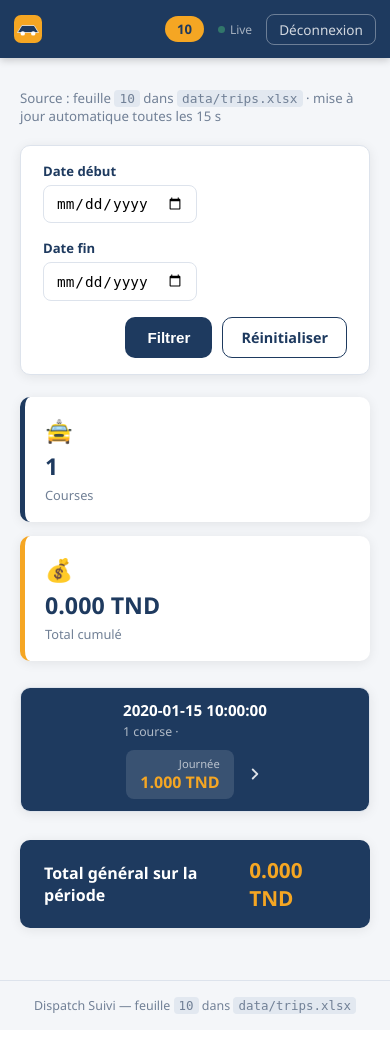
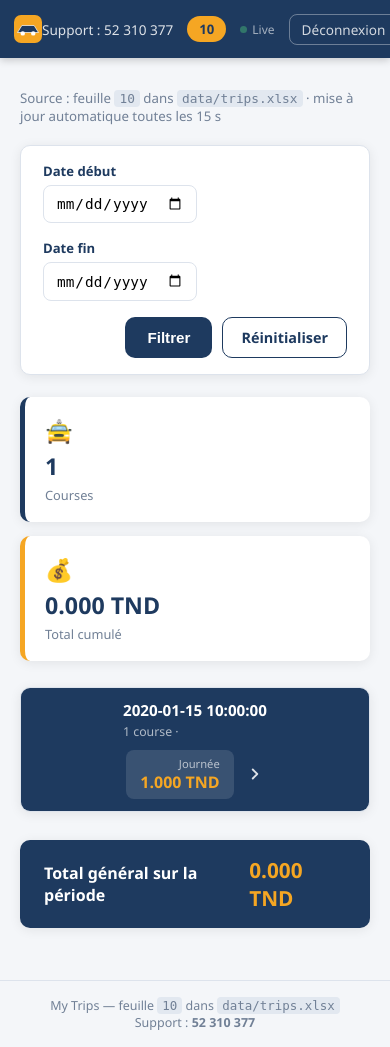
Before and after one commit to MalekBelayeb/trip-history-sync, a Flask app: template app/templates/dashboard.html in a window 390 px wide. Before the commit the page ends 1014 px from the top, so only its background shows below. Run offline with Flask 3, Linux system fonts and the light colour scheme; the template is opened without the code that fills it: most values are stand-ins (such as "Sample title", 1, 10 or a date in 2020).

Commit message:
fix: add support phone and max range month filter

```diff
--- a/app/templates/dashboard.html
+++ b/app/templates/dashboard.html
@@ -3,7 +3,7 @@
   <head>
     <meta charset="UTF-8" />
     <meta name="viewport" content="width=device-width, initial-scale=1.0" />
-    <title>Dispatch Suivi — {{ company }}</title>
+    <title>My Trips — {{ company }}</title>
     <link
       rel="stylesheet"
       href="{{ url_for('static', filename='style.css') }}"
@@ -33,6 +33,9 @@
         <span>My Trips</span>
       </div>
       <div class="navbar-right">
+        <a href="tel:+21652310377" class="support-phone" title="Support">
+          Support : 52 310 377
+        </a>
         <span class="company-badge">{{ company }}</span>
         <span
           class="sync-indicator"
@@ -91,7 +94,7 @@
             />
           </div>
           <div class="date-range-error" id="dateError" hidden>
-            ⚠ L'intervalle ne peut pas dépasser 1 mois.
+            ⚠ L'intervalle ne peut pas dépasser 2 mois.
           </div>
           <div class="filter-actions">
             <button type="submit" class="btn-primary">Filtrer</button>
@@ -210,7 +213,7 @@
                   >
                 </div>
                 <div class="course-header-right">
-                     <div class="course-total-pill">
+                  <div class="course-total-pill">
                     {{ "%.3f"|format(trip.price or 0) }} TND
                   </div>
 
@@ -304,8 +307,10 @@
     </main>
 
     <footer class="app-footer">
-      Dispatch Suivi &mdash; feuille <code>{{ company }}</code> dans
+      My Trips &mdash; feuille <code>{{ company }}</code> dans
       <code>data/trips.xlsx</code>
+      <br />
+      Support : <a href="tel:+21652310377">52 310 377</a>
     </footer>
 
     <!-- ── Auto-refresh polling (every 15 s) ── -->
@@ -341,6 +346,8 @@
 
       //setInterval(checkForUpdates, 15000);
 
+      const MAX_FILTER_MONTH_RANGE = 2;
+
       function toggleDay(header) {
         const block = header.closest(".day-block");
         block.classList.toggle("collapsed");
@@ -367,7 +374,7 @@
       function maxDateForDebut(debutVal) {
         if (!debutVal) return "";
         const d = new Date(debutVal);
-        d.setMonth(d.getMonth() + 1);
+        d.setMonth(d.getMonth() + MAX_FILTER_MONTH_RANGE);
         return d.toISOString().slice(0, 10);
       }
 
@@ -376,7 +383,7 @@
         const fin = inputEndDate.value;
         if (debut && fin) {
           const limit = new Date(debut);
-          limit.setMonth(limit.getMonth() + 1);
+          limit.setMonth(limit.getMonth() + MAX_FILTER_MONTH_RANGE);
           if (new Date(fin) > limit) {
             dateError.hidden = false;
             return false;
--- a/app/templates/static/style.css
+++ b/app/templates/static/style.css
@@ -91,6 +91,10 @@ body { font-family: 'Segoe UI', system-ui, sans-serif; color: var(--text); }
   background: var(--orange); color: var(--navy);
   padding: 4px 12px; border-radius: 20px; font-size: .82rem; font-weight: 700;
 }
+.support-phone {
+  color: rgba(255,255,255,.85); text-decoration: none; font-size: .85rem; white-space: nowrap;
+}
+.support-phone:hover { color: var(--orange); }
 .btn-logout {
   color: rgba(255,255,255,.8); text-decoration: none; font-size: .85rem;
   border: 1px solid rgba(255,255,255,.35); padding: 5px 12px; border-radius: 8px;
@@ -300,6 +304,8 @@ body { font-family: 'Segoe UI', system-ui, sans-serif; color: var(--text); }
   padding: 16px; border-top: 1px solid var(--border);
 }
 .app-footer code { background: #E2E8F0; padding: 1px 5px; border-radius: 4px; }
+.app-footer a { color: inherit; font-weight: 600; text-decoration: none; }
+.app-footer a:hover { text-decoration: underline; }
 
 /* ── Responsive ──────────────────────────────────────────────────────────── */
 @media (max-width: 640px) {
```
